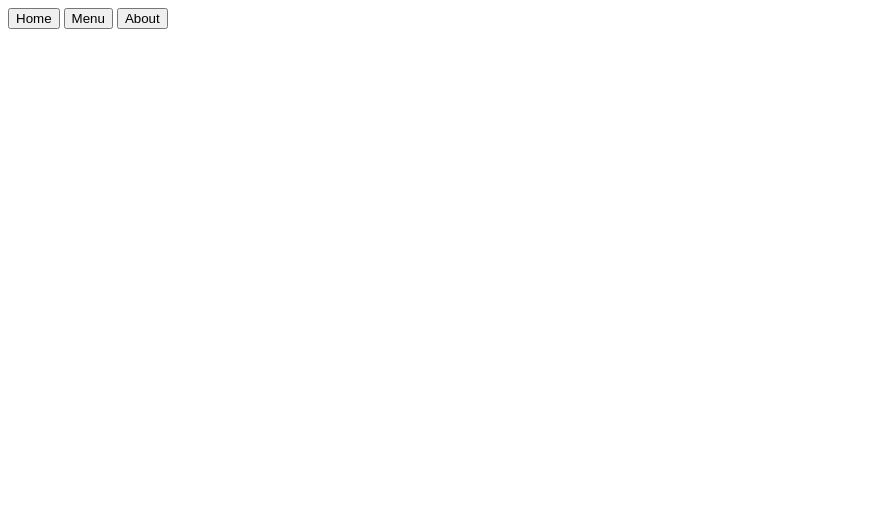
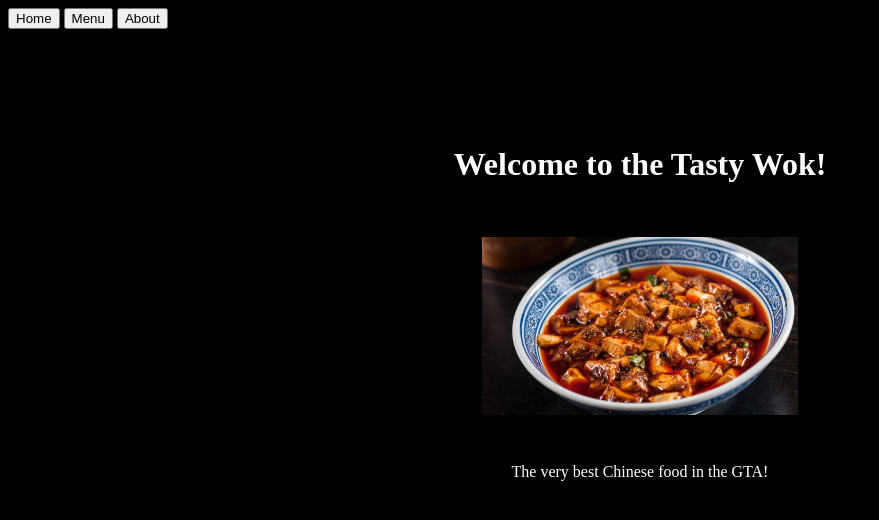
Before and after one commit to chanre/restaurant_page, a website built with webpack: page src/index.html in a window 1280 px wide. Shown: the whole page, without its empty margins (0-879 px from the left). Built offline with nearby package versions, Linux system fonts and the light colour scheme.

Commit message:
Added home page with minimal content and styling to test functionality

```diff
--- a/package.json
+++ b/package.json
@@ -17,7 +17,9 @@
   },
   "homepage": "https://github.com/chanre/restaurant_page#readme",
   "devDependencies": {
+    "css-loader": "^7.0.0",
     "html-webpack-plugin": "^5.6.0",
+    "style-loader": "^3.3.4",
     "webpack": "^5.91.0",
     "webpack-cli": "^5.1.4"
   }
--- /dev/null
+++ b/pages/home.js
@@ -0,0 +1,21 @@
+const createHome = (function () {
+    const content = document.querySelector('#content');
+    content.classList.add('home');
+
+    const food = document.createElement('img');
+    food.src = '../src/imgs/mapotofu.jpg';
+    food.alt = 'Mapo Tofu';
+
+    const tagline = document.createElement('h1');
+    tagline.textContent = 'Welcome to the Tasty Wok!';
+
+    const description = document.createElement('p');
+    description.textContent = 'The very best Chinese food in the GTA!';
+
+    content.appendChild(tagline);
+    content.appendChild(food);
+    content.appendChild(description);
+
+})();
+
+export default createHome;
--- a/src/index.js
+++ b/src/index.js
@@ -1 +1,4 @@
-console.log("hello");
+import createHome from "../pages/home";
+import './styles/home.css';
+
+createHome();
--- /dev/null
+++ b/src/styles/home.css
@@ -0,0 +1,18 @@
+html {
+    background-color: black;
+}
+
+#content {
+    display: flex;
+    flex-direction: column;
+    align-items: center;
+    margin-top: 6rem;
+    color: white;
+}
+
+#content img {
+    margin-top: 2rem;
+    margin-bottom: 2rem;
+    width: 25%;
+    height: 25%;
+}
--- a/webpack.config.js
+++ b/webpack.config.js
@@ -15,4 +15,15 @@ module.exports = {
         inject: 'body',
     }),
   ],
+  module: {
+    rules: [
+        {
+        test: /\.css$/i,
+        use: [
+            'style-loader',
+            'css-loader',
+        ]
+        }
+    ]
+  },
 };
```
Also changed, not shown: src/index.html (+3 -1 lines), src/imgs/mapotofu.jpg (added), 1 other file.
